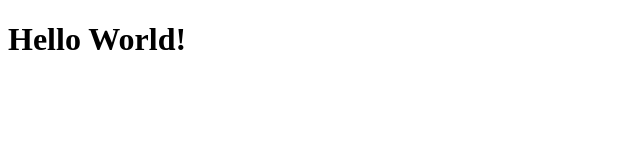
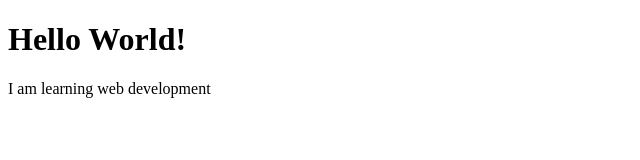
Before and after one commit to chainoob/webdev_lab_1, a plain HTML site: page index.html in a window 1280 px wide. Shown: the whole page, without its empty margins (0-640 px from the left). Drawn offline with Linux system fonts and the light colour scheme.

Commit message:
git commit -m 'test changes'

```diff
--- a/index.html
+++ b/index.html
@@ -7,5 +7,6 @@
 </head>
 <body>
     <h1>Hello World!</h1>
+    <p>I am learning web development</p>
 </body>
 </html>
```
